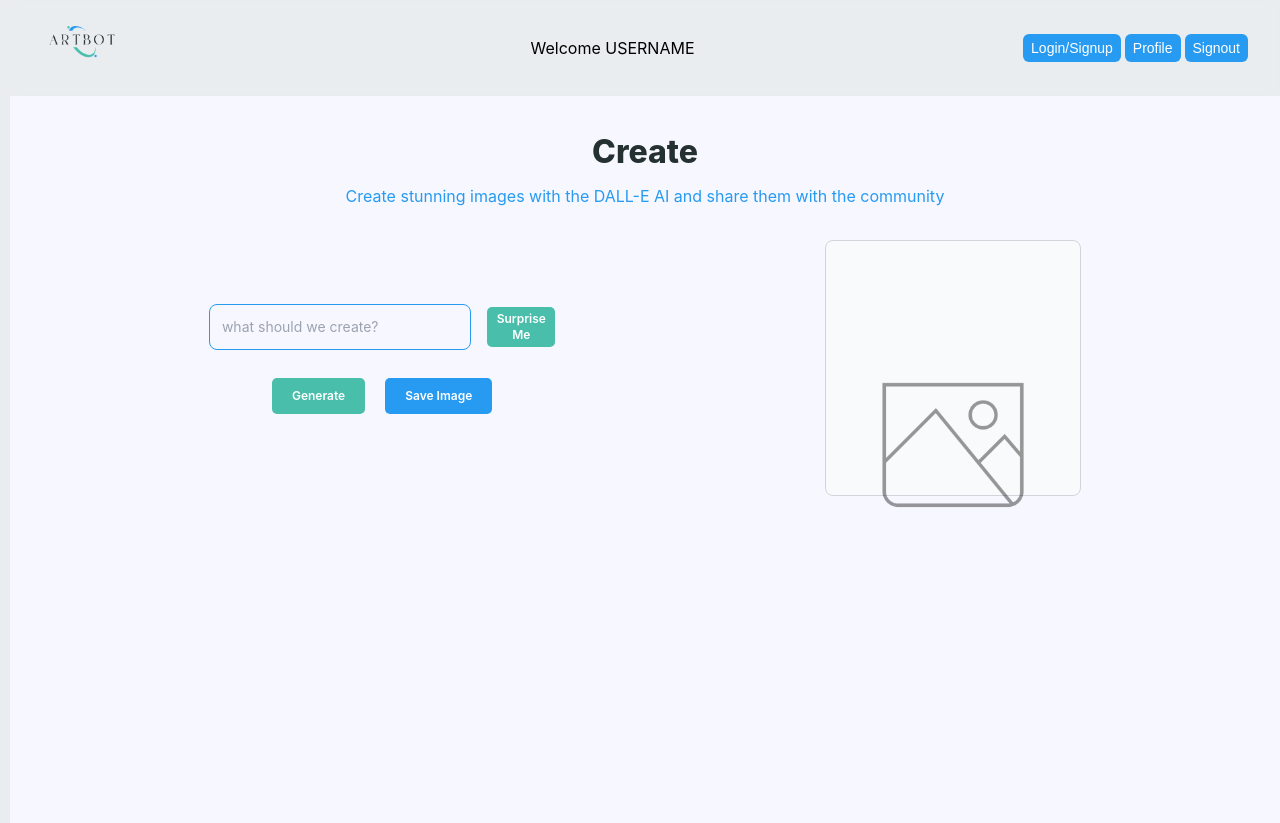
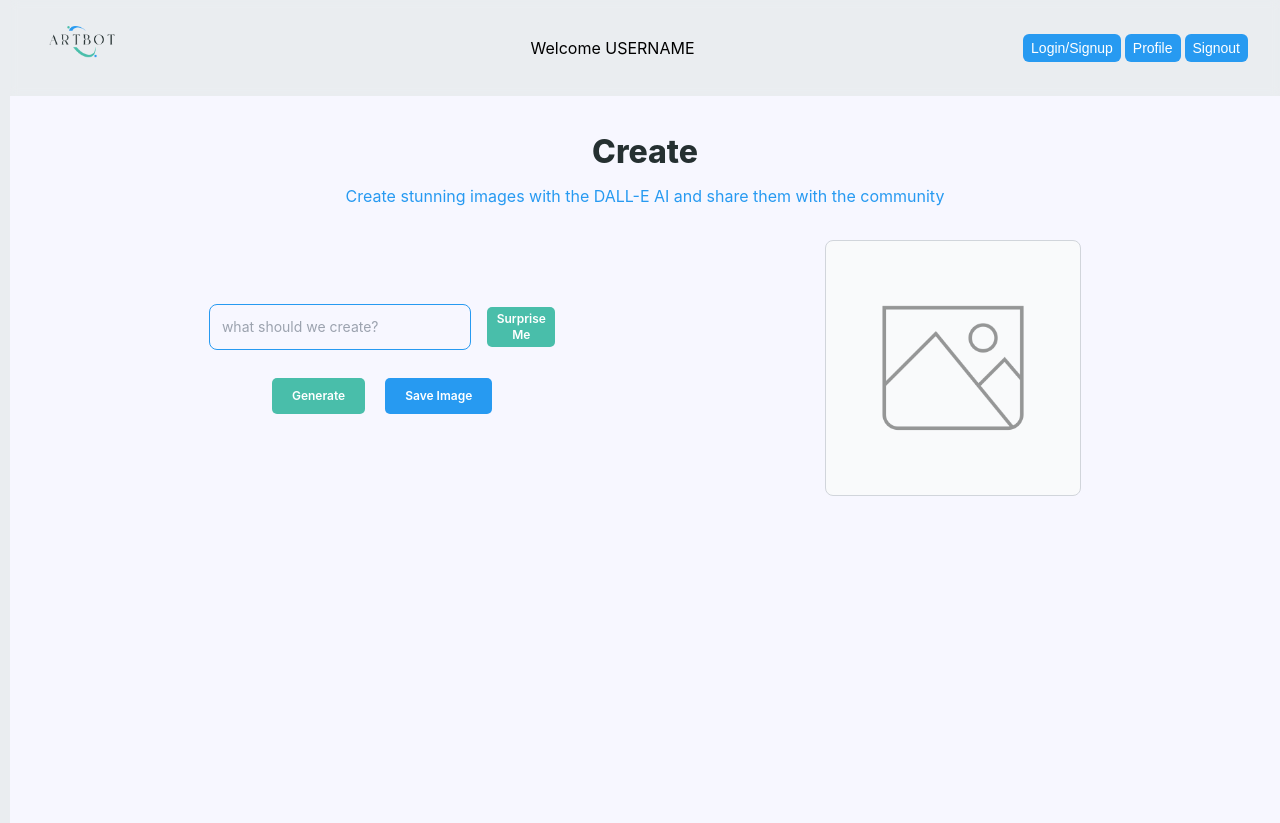
Before and after one commit to Thedanbrown/artbot-ai, a React (Create React App) app in the folder client/: page /profile in a window 1280 px wide. Built offline with nearby package versions, Linux system fonts and the light colour scheme; a web font is replaced by a local one.

Commit message:
fixed placeholder image

```diff
--- a/client/src/pages/Profile.jsx
+++ b/client/src/pages/Profile.jsx
@@ -67,7 +67,7 @@ const Profile = () => {
             </div>
           </div>
         </form>
-        <div className="relative bg-gray-50 border border-gray-300 text-black text-sm rounded-lg focus:ring-[#4392f1]-500 focus:border-[#4392f1]-500 w-64 p-3 h-64 flex justify-center items=center">
+        <div className="relative bg-gray-50 border border-gray-300 text-black text-sm rounded-lg focus:ring-[#4392f1]-500 focus:border-[#4392f1]-500 w-64 p-3 h-64 flex justify-center items-center">
           {form.photo ? (
             <img
               src={form.photo}
```
Also changed, not shown: 1 other file (tests, documents, lock files or other folders).
